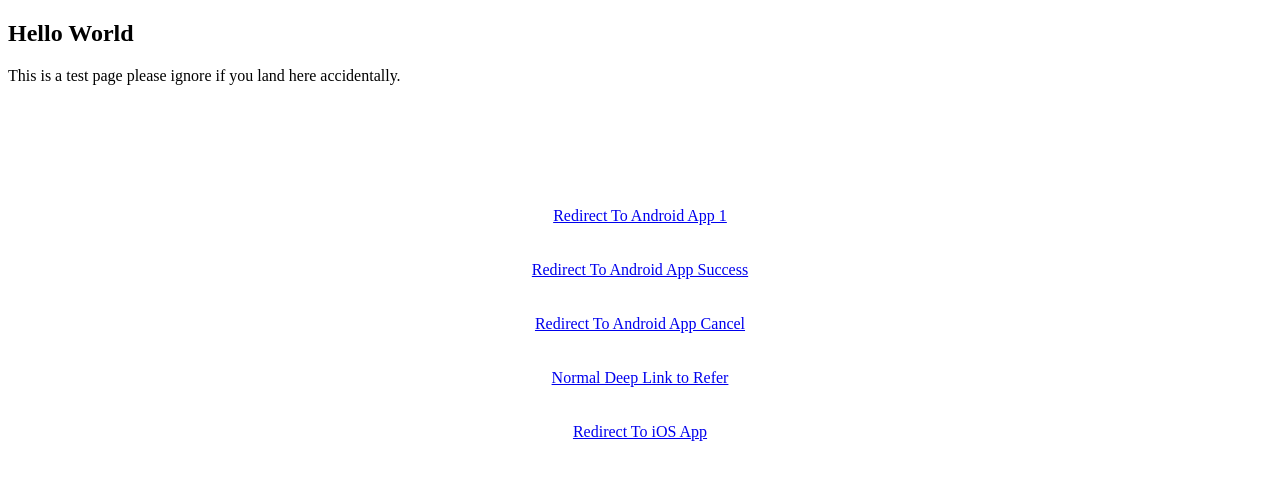
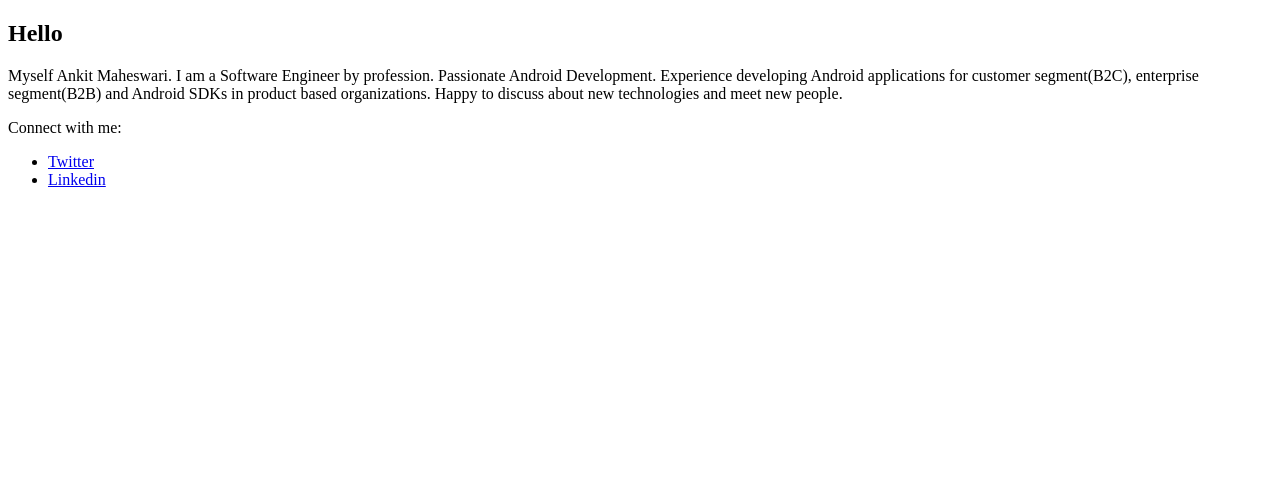
Before and after one commit to ankitmaheswari/ankitmaheswari.github.io, a plain HTML site: page index.html in a window 1280 px wide. Drawn offline with Linux system fonts and the light colour scheme.

Commit message:
update index.html
- Add short introduction about myself
- Add links to social profiles

```diff
--- a/index.html
+++ b/index.html
@@ -1,25 +1,20 @@
 <!DOCTYPE html>
 <html>
 <head>
-	<title>A Test Page</title>
+	<title>Ankit Maheswari | Home</title>
 </head>
 
 <body>
-	<h2>Hello World</h2>
+	<h2>Hello</h2>
 	<p>
-		This is a test page please ignore if you land here accidentally.
+		Myself Ankit Maheswari. I am a Software Engineer by profession. Passionate Android Development. Experience developing Android applications for customer segment(B2C), enterprise segment(B2B) and Android SDKs in product based organizations. Happy to discuss about new technologies and meet new people.
 	</p>
-    <br/><br/><br/><br/><br/>
-    <p style="text-align:center;">
-    	<a href="com.shuttl.payment://paypal?success=1&text=hello_world&id=payer_id&number=10">Redirect To Android App 1</a>
-	    <br/><br/><br/>
-	<a href="com.shuttl.payment://paypal/success?success=1&text=hello_world&id=payer_id&number=10">Redirect To Android App Success</a>
-	    <br/><br/><br/>
-	<a href="com.shuttl.payment://paypal/cancel?success=0&text=hello_world&id=payer_id&number=10">Redirect To Android App Cancel</a>
-	    <br/><br/><br/>
-	<a href="com.shuttl://mId:7?refer=1*earnings=0">Normal Deep Link to Refer</a>
-	    <br/><br/><br/>
-	<a href="com.shuttl.popupbridge://popupbridgev1/?color=red">Redirect To iOS App</a>
+    <p style="text-align:left;">
+                Connect with me:</br>
+	<ul>
+		<li><a href="https://twitter.com/ankitmaheswari2">Twitter</a></li>
+		<li><a href="https://www.linkedin.com/in/ankitmaheswari/">Linkedin</a></li>
+	</ul>
     </p>
 </body>
 </html>
```
